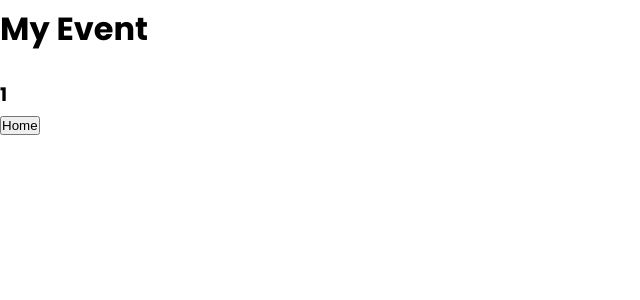
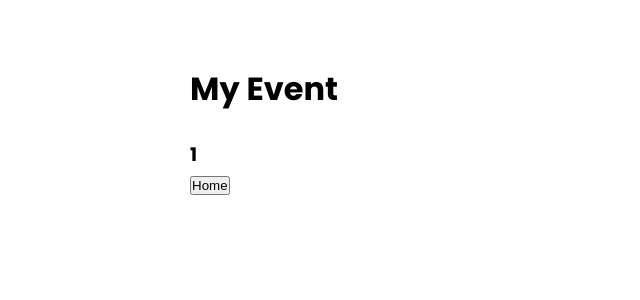
Before and after one commit to andremichalowski/grindhouse_events_frontend, a Next.js app: page /events/1 in a window 1280 px wide. Shown: the top 300 px of the page, without its empty margins (0-640 px from the left). Built offline with nearby package versions, Linux system fonts and the light colour scheme.

Commit message:
Layout added to slug, add, and index

```diff
--- a/pages/events/[slug].js
+++ b/pages/events/[slug].js
@@ -1,4 +1,6 @@
 import {useRouter} from 'next/router'
+import Layout from '../../components/Layout'
+
 
 export default function EventPage() {
   const router = useRouter()
@@ -6,10 +8,10 @@
   console.log(router)
 
   return (
-    <div>
+    <Layout >
       <h1>My Event</h1>
       <h3>{router.query.slug}</h3>
       <button onClick={() => router.push('/')}>Home</button>
-    </div>
+    </Layout>
   )
 }
--- a/pages/events/add.js
+++ b/pages/events/add.js
@@ -1,7 +1,9 @@
+import Layout from '../../components/Layout'
+
 export default function AddEventPage() {
   return (
-    <div>
+    <Layout title='Add New Event'>
       <h1>Add Event</h1>
-    </div>
+    </Layout>
   )
 }
--- a/pages/events/index.js
+++ b/pages/events/index.js
@@ -1,7 +1,9 @@
+import Layout from '../../components/Layout'
+
 export default function EventsPage() {
   return (
-    <div>
+    <Layout>
       <h1>My Events</h1>
-    </div>
+    </Layout>
   )
 }
```
